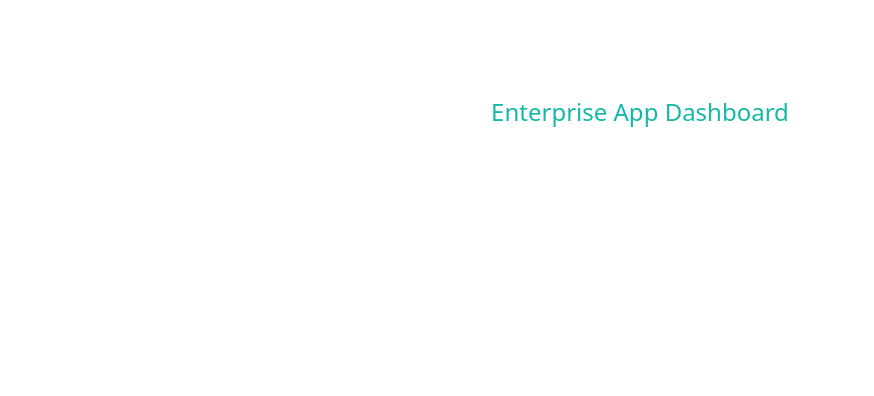
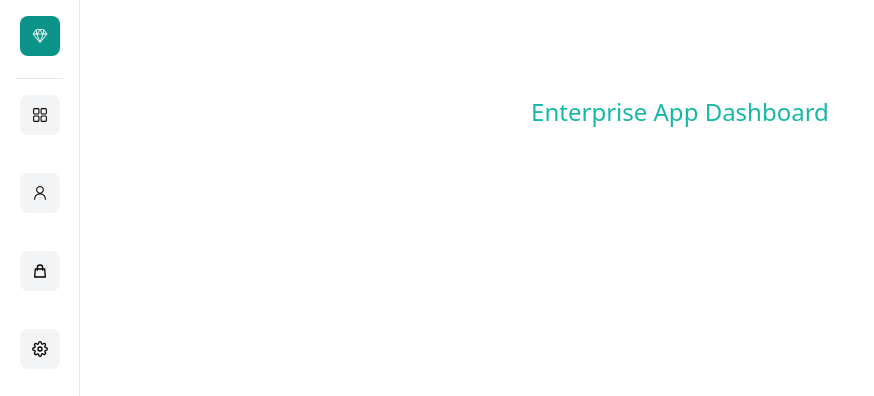
Before and after one commit to AmaduKamara/enterprise-dashboard, a Next.js app: page / in a window 1280 px wide. Shown: the top 396 px of the page, without its empty margins (0-874 px from the left). Built offline with nearby package versions, Linux system fonts and the light colour scheme.

Commit message:
Update _app.js

```diff
--- a/pages/_app.js
+++ b/pages/_app.js
@@ -1,5 +1,12 @@
-import '@/styles/globals.css'
+import Sidebar from "@/components/Sidebar";
+import "@/styles/globals.css";
 
 export default function App({ Component, pageProps }) {
-  return <Component {...pageProps} />
+  return (
+    <>
+      <Sidebar>
+        <Component {...pageProps} />
+      </Sidebar>
+    </>
+  );
 }
```
